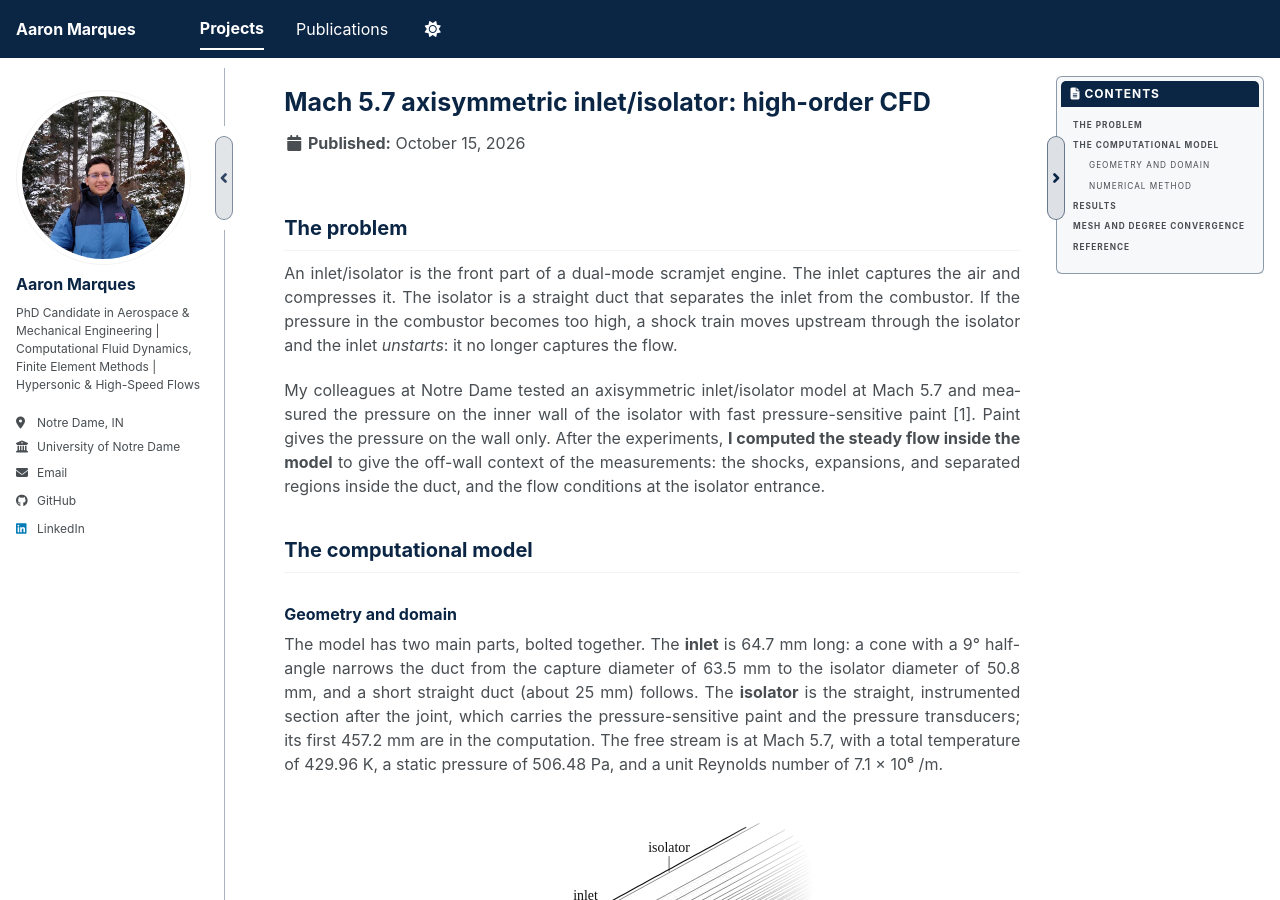
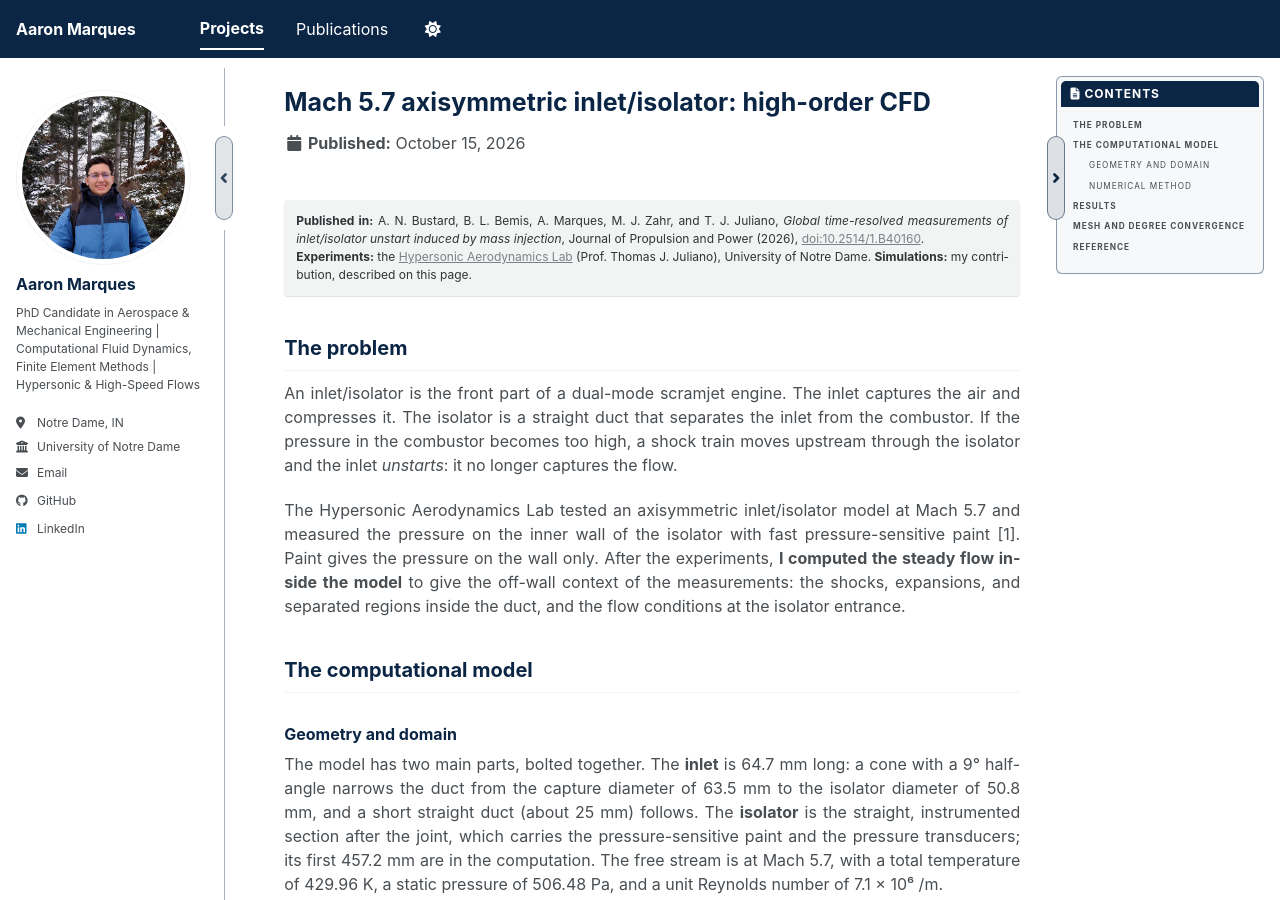
Before and after one commit to aaronmqs/aaronmqs.github.io, a Jekyll site: the page built from _portfolio/hypersonic-inlet-isolator.md, in a window 1280 px wide and 900 px high. Built offline with Jekyll 4.4.1, drawn with Linux system fonts in a browser that asks for light colours; a style sheet for code colours, icons or effects is not loaded; some of the changed text lies outside the part shown.

Commit message:
Black and white plots on both project pages

```diff
--- a/_portfolio/hypersonic-inlet-isolator.md
+++ b/_portfolio/hypersonic-inlet-isolator.md
@@ -6,6 +6,13 @@ collection: portfolio
 
 {% include toc title="Contents" %}
 
+**Published in:** A. N. Bustard, B. L. Bemis, A. Marques, M. J. Zahr, and T. J. Juliano,
+*Global time-resolved measurements of inlet/isolator unstart induced by mass injection*, Journal
+of Propulsion and Power (2026), [doi:10.2514/1.B40160](https://arc.aiaa.org/doi/10.2514/1.B40160).<br>
+**Experiments:** the [Hypersonic Aerodynamics Lab](https://hyperlab.nd.edu/) (Prof. Thomas J.
+Juliano), University of Notre Dame. **Simulations:** my contribution, described on this page.
+{: .notice}
+
 ## The problem
 
 An inlet/isolator is the front part of a dual-mode scramjet engine. The inlet captures the air and
@@ -13,7 +20,7 @@ compresses it. The isolator is a straight duct that separates the inlet from the
 pressure in the combustor becomes too high, a shock train moves upstream through the isolator and
 the inlet *unstarts*: it no longer captures the flow.
 
-My colleagues at Notre Dame tested an axisymmetric inlet/isolator model at Mach 5.7 and measured
+The Hypersonic Aerodynamics Lab tested an axisymmetric inlet/isolator model at Mach 5.7 and measured
 the pressure on the inner wall of the isolator with fast pressure-sensitive paint [1]. Paint gives
 the pressure on the wall only. After the experiments, **I computed the steady flow inside the
 model** to give the off-wall context of the measurements: the shocks, expansions, and separated
@@ -123,7 +130,7 @@ $$\bar{M}$$ changes by 0.27% and $$\bar{p}$$ by 0.81%.
 ![hp convergence](/images/isolator/isolator_hp_convergence.png)
 
 *Mass-weighted Mach number (left) and pressure (right) at the isolator entrance, against the
-number of degrees of freedom. The marker shape and color give the mesh, the label gives the
+number of degrees of freedom. The marker shape and fill give the mesh, the label gives the
 polynomial degree. The count includes the five fields of the solution (four flow variables and
 the artificial viscosity). Data from [1], © 2026 American Institute of Aeronautics and Astronautics.*
 {: .caption}
```
Also changed, not shown: images/flatplate/flatplate_cf.png, images/flatplate/flatplate_convergence.png, images/flatplate/flatplate_integrated.png, images/flatplate/flatplate_qw.png, images/flatplate/flatplate_similarity.png, images/isolator/isolator_hp_convergence.png, images/isolator/isolator_mach.png, images/isolator/isolator_mach_cbar.png, images/isolator/isolator_pressure.png, images/isolator/isolator_pressure_cbar.png, images/isolator/isolator_thumb.png.
